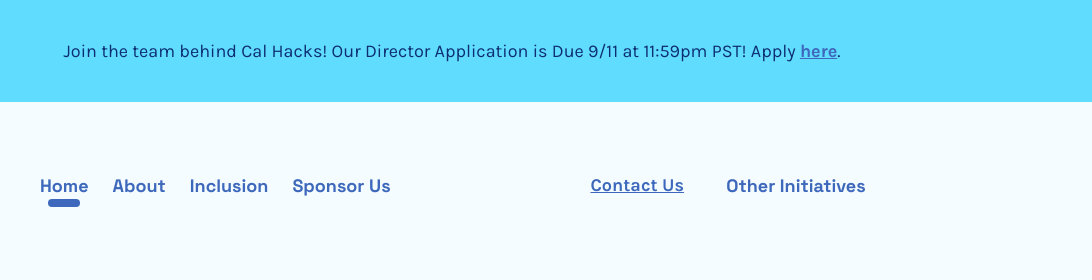
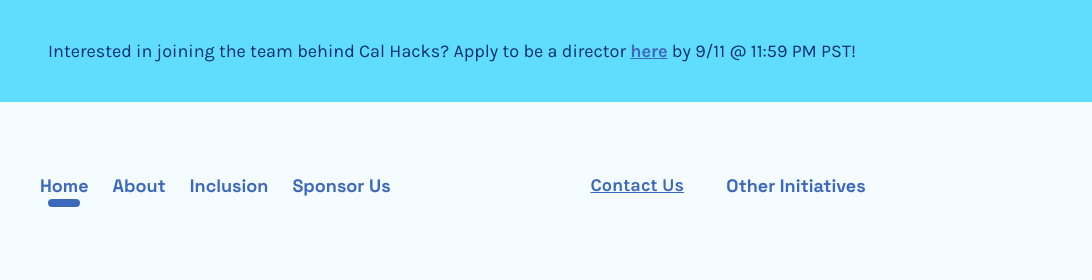
Before and after one commit to calhacks/static-site, a website: page index.html in a window 1280 px wide. Shown: the top 280 px of the page, 188-1280 px from the left. Drawn offline with nearby package versions, Linux system fonts and the light colour scheme; a script that the page names is missing.

Commit message:
Changed banner text

```diff
--- a/index.html
+++ b/index.html
@@ -83,7 +83,7 @@
 
 <body>
   <div id="banner">
-    <p>Join the team behind Cal Hacks! Our Director Application is Due 9/11 at 11:59pm PST! Apply <a href="https://bit.ly/hack-fa24-app" target="_blank">here</a>.</p>
+    <p>Interested in joining the team behind Cal Hacks? Apply to be a director <a href="https://bit.ly/hack-fa24-app" target="_blank">here</a> by 9/11 @ 11:59 PM PST!</p>
   </div>
   <!-- Splash -->
   <div id="splash">
```
